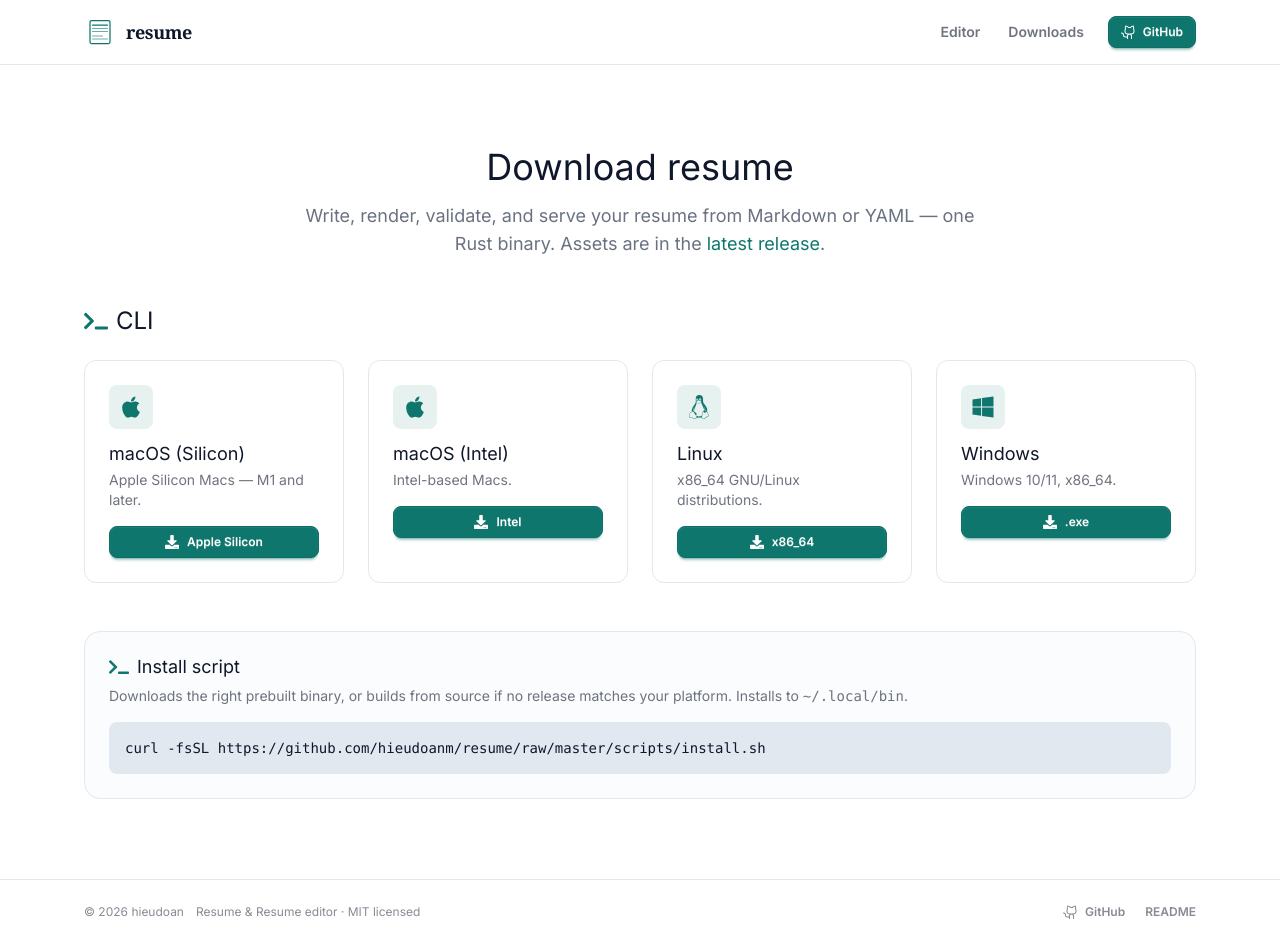
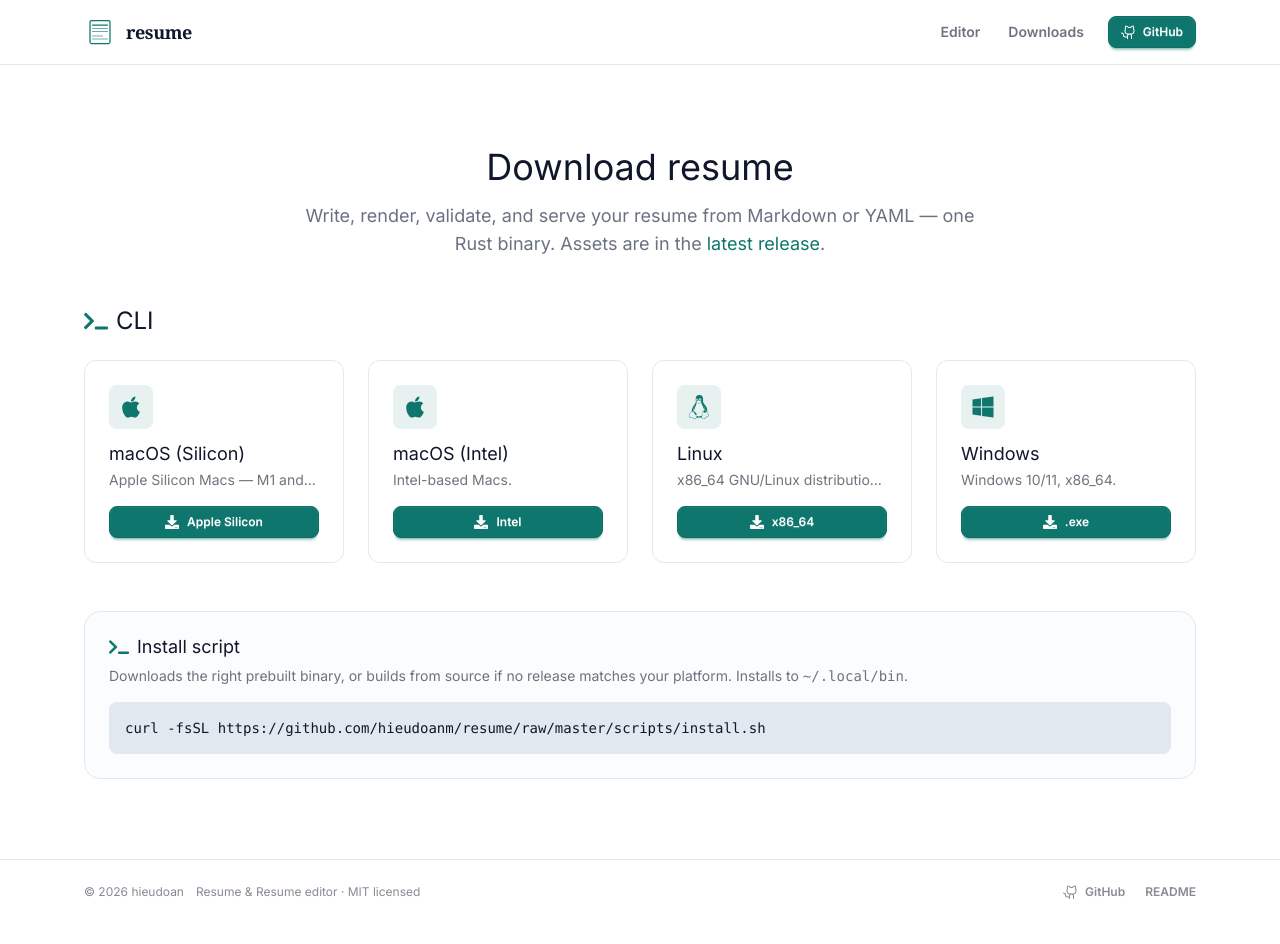
Before and after one commit to hieudoanm/resume, a Next.js app in the folder packages/landing/: page /downloads in a window 1280 px wide. Built offline with nearby package versions, Linux system fonts and the light colour scheme.

Commit message:
style(landing): single-line truncated download descriptions

```diff
--- a/packages/landing/src/app/downloads/page.tsx
+++ b/packages/landing/src/app/downloads/page.tsx
@@ -80,7 +80,7 @@ const CLI: Cell[] = [
 function Section({
   icon: Icon,
   title,
-  children
+  children,
 }: {
   icon: IconType;
   title: string;
@@ -105,15 +105,14 @@ function CardGrid({ cells, cols }: { cells: Cell[]; cols: string }) {
       {visible.map((c) => (
         <div
           key={c.name}
-          className="card border-base-300 bg-base-100 border p-6"
-        >
+          className="card border-base-300 bg-base-100 border p-6">
           <div className="bg-primary/10 text-primary mb-3.5 flex h-11 w-11 items-center justify-center rounded-lg">
             <c.icon className="h-6 w-6" />
           </div>
           <h3 className="text-base-content m-0 text-lg leading-tight">
             {c.name}
           </h3>
-          <p className="text-base-content/60 mt-1 line-clamp-2 text-sm">
+          <p className="text-base-content/60 mt-1 truncate text-sm">
             {c.desc}
           </p>
           <div className="mt-4 flex flex-col gap-2">
@@ -121,8 +120,7 @@ function CardGrid({ cells, cols }: { cells: Cell[]; cols: string }) {
               <a
                 key={a.href}
                 href={a.href}
-                className="btn btn-primary btn-sm gap-2"
-              >
+                className="btn btn-primary btn-sm gap-2">
                 <FaDownload className="h-3.5 w-3.5" />
                 {a.label}
               </a>
```
